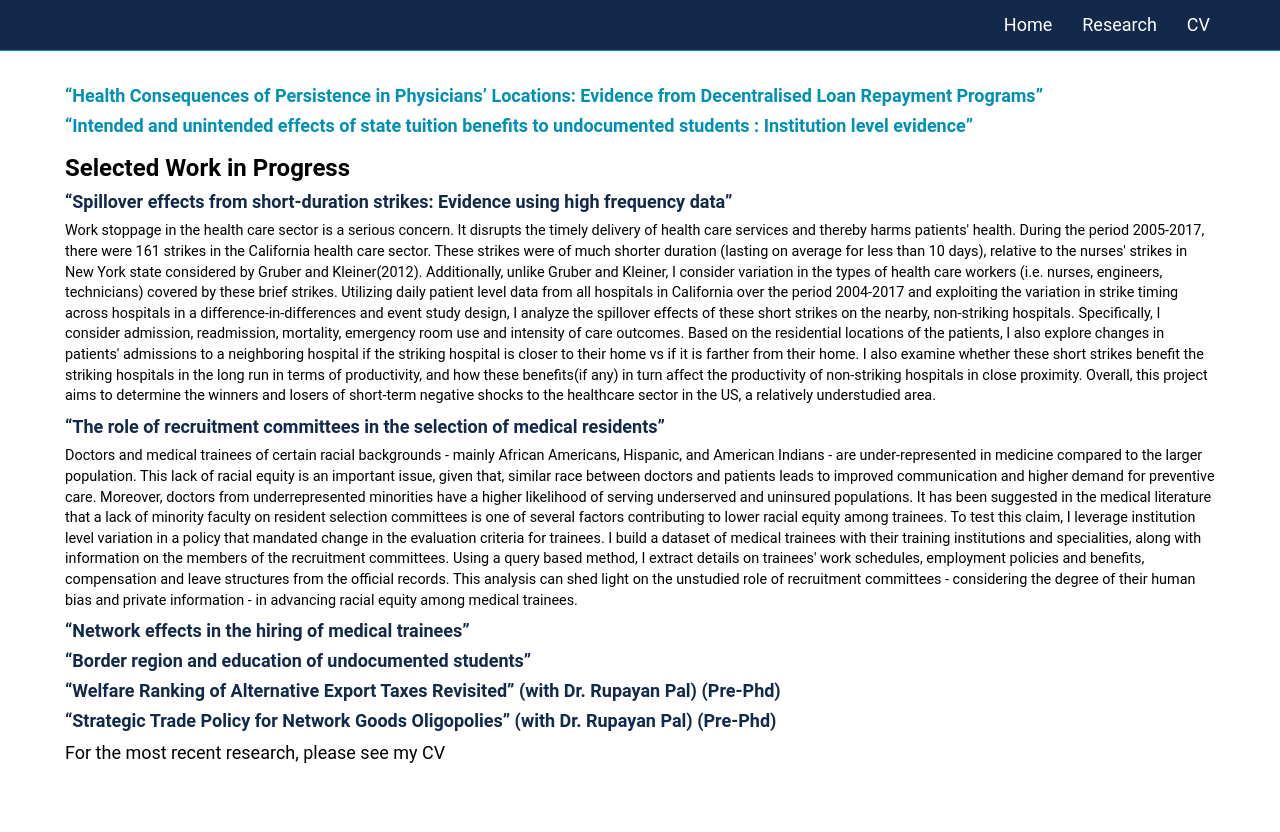
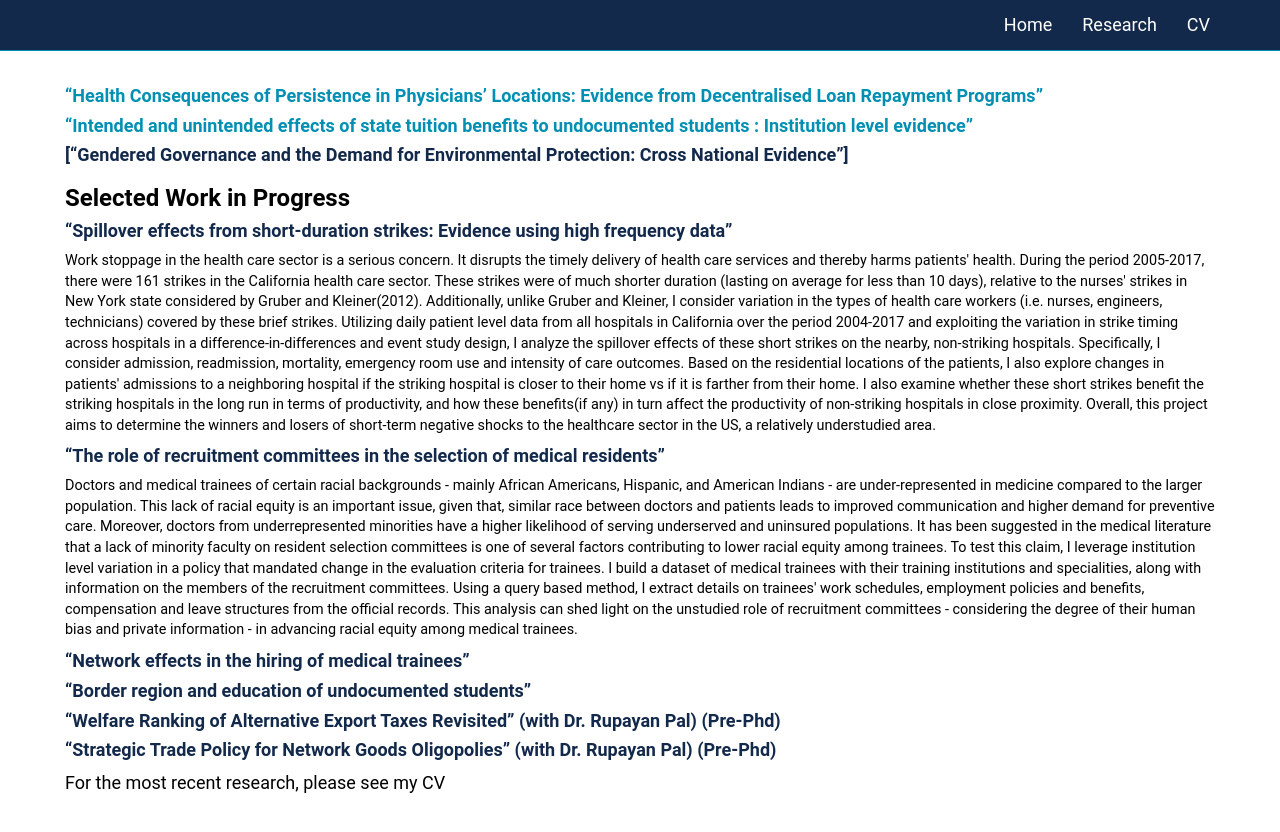
Before and after one commit to anomitaghosh/anomitaghosh.github.io, a Jekyll site: the page built from research.md, in a window 1280 px wide. Shown: the top 832 px of the page. Built offline with Jekyll 4.4.1, drawn with Linux system fonts in a browser that asks for light colours.

Commit message:
Update research.md

```diff
--- a/research.md
+++ b/research.md
@@ -13,6 +13,8 @@ layout: secondary_pages
 <!-- <p style="font-size:0.8em"> I investigate how allowing lower tuition for undocumented students at public colleges improves education outcomes, and changes institutional pricing patterns. I use administrative data and a residual method to quantify the actual number of undocumented students at school level in the pre-reform period. Exploiting the reform's staggered adoption across states and time, as well as variation in the intensity of exposure to the reform across institutions -- I find a higher enrollment of undocumented students at the treated states' 'more exposed' community colleges. Transfer, technical and vocational colleges drive the enrollment outcomes. In contrast to enrollment, there is strong evidence of higher graduation of undocumented students at both 2-year and 4-year colleges in the treated states. I also observe that students at these `more exposed' institutions experience modest tuition reductions. There is negligible displacement of Americans in treated public colleges. My findings indicate that the education benefits to undocumented students come with no significant unintended costs to other students. I estimate that the reform costs around \$16.4 million per year on average.
 </p>
 -->
+
+#### [**"Gendered Governance and the Demand for Environmental Protection: Cross National Evidence"**]
 
 <!-- #### **"Are female leaders good for education? Evidence from India: A comment"** (Draft available on request)
 
```
